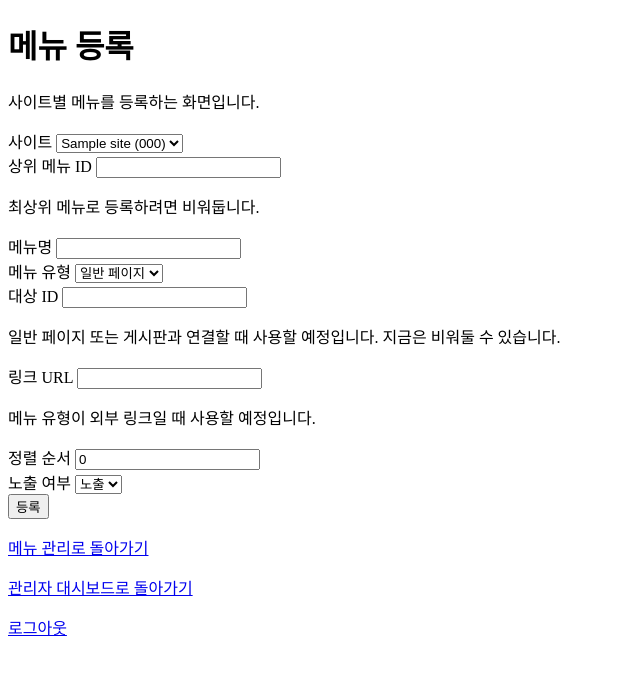
After one commit to kimsixsue/university-cms-php, a PHP site: template app/Views/admin/menus/create.php in a window 1280 px wide. The commit adds this page. Shown: the top 675 px of the page, without its empty margins (0-640 px from the left). Run offline with PHP 8.4, Linux system fonts and the light colour scheme; the template is opened without the code that fills it: most values are stand-ins (such as "Sample title", 1, 10 or a date in 2020).

Commit message:
Add admin menu create form

```diff
--- /dev/null
+++ b/app/Views/admin/menus/create.php
@@ -0,0 +1,87 @@
+<!DOCTYPE html>
+<html lang="ko">
+<head>
+    <meta charset="UTF-8">
+    <title>메뉴 등록 - University CMS PHP</title>
+</head>
+<body>
+    <h1>메뉴 등록</h1>
+
+    <p>
+        사이트별 메뉴를 등록하는 화면입니다.
+    </p>
+
+    <form method="post" action="/admin/menus">
+        <div>
+            <label for="site_id">사이트</label>
+            <select id="site_id" name="site_id" required>
+                <?php foreach ($sites as $site): ?>
+                    <option value="<?= htmlspecialchars((string) $site['id'], ENT_QUOTES, 'UTF-8') ?>">
+                        <?= htmlspecialchars($site['name'], ENT_QUOTES, 'UTF-8') ?>
+                        (<?= htmlspecialchars($site['site_code'], ENT_QUOTES, 'UTF-8') ?>)
+                    </option>
+                <?php endforeach; ?>
+            </select>
+        </div>
+
+        <div>
+            <label for="parent_id">상위 메뉴 ID</label>
+            <input type="number" id="parent_id" name="parent_id" min="1">
+            <p>최상위 메뉴로 등록하려면 비워둡니다.</p>
+        </div>
+
+        <div>
+            <label for="name">메뉴명</label>
+            <input type="text" id="name" name="name" required>
+        </div>
+
+        <div>
+            <label for="menu_type">메뉴 유형</label>
+            <select id="menu_type" name="menu_type" required>
+                <option value="page">일반 페이지</option>
+                <option value="board">게시판</option>
+                <option value="link">외부 링크</option>
+            </select>
+        </div>
+
+        <div>
+            <label for="target_id">대상 ID</label>
+            <input type="number" id="target_id" name="target_id" min="1">
+            <p>일반 페이지 또는 게시판과 연결할 때 사용할 예정입니다. 지금은 비워둘 수 있습니다.</p>
+        </div>
+
+        <div>
+            <label for="link_url">링크 URL</label>
+            <input type="text" id="link_url" name="link_url">
+            <p>메뉴 유형이 외부 링크일 때 사용할 예정입니다.</p>
+        </div>
+
+        <div>
+            <label for="sort_order">정렬 순서</label>
+            <input type="number" id="sort_order" name="sort_order" min="0" value="0" required>
+        </div>
+
+        <div>
+            <label for="is_visible">노출 여부</label>
+            <select id="is_visible" name="is_visible" required>
+                <option value="1">노출</option>
+                <option value="0">숨김</option>
+            </select>
+        </div>
+
+        <button type="submit">등록</button>
+    </form>
+
+    <p>
+        <a href="/admin/menus">메뉴 관리로 돌아가기</a>
+    </p>
+
+    <p>
+        <a href="/admin/dashboard">관리자 대시보드로 돌아가기</a>
+    </p>
+
+    <p>
+        <a href="/admin/logout">로그아웃</a>
+    </p>
+</body>
+</html>
```
Also changed, not shown: public/index.php (+9 -0 lines).
